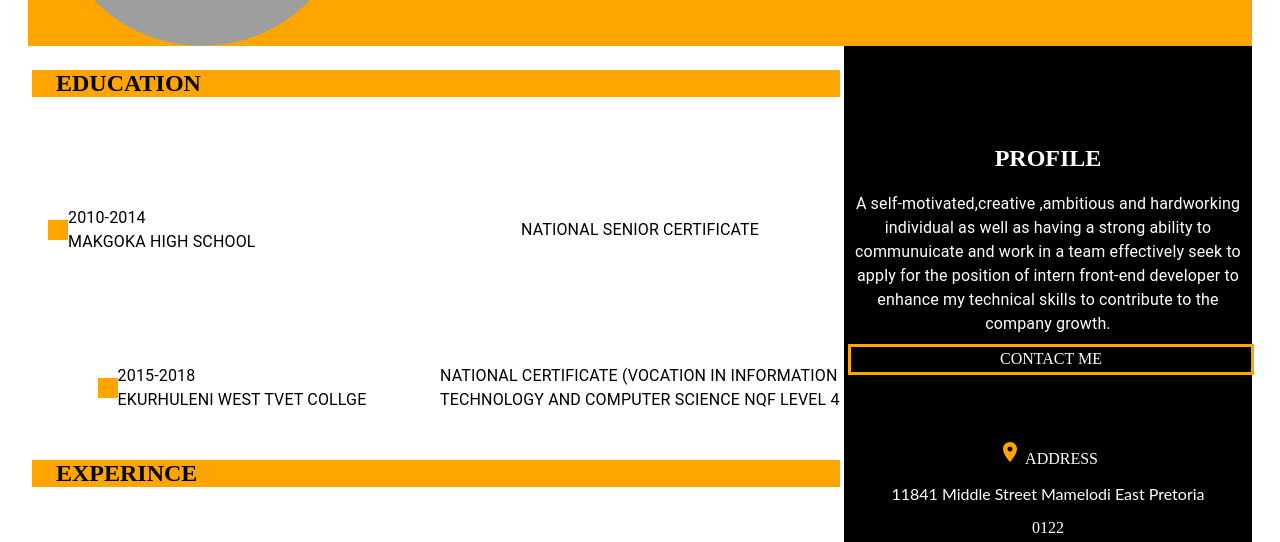
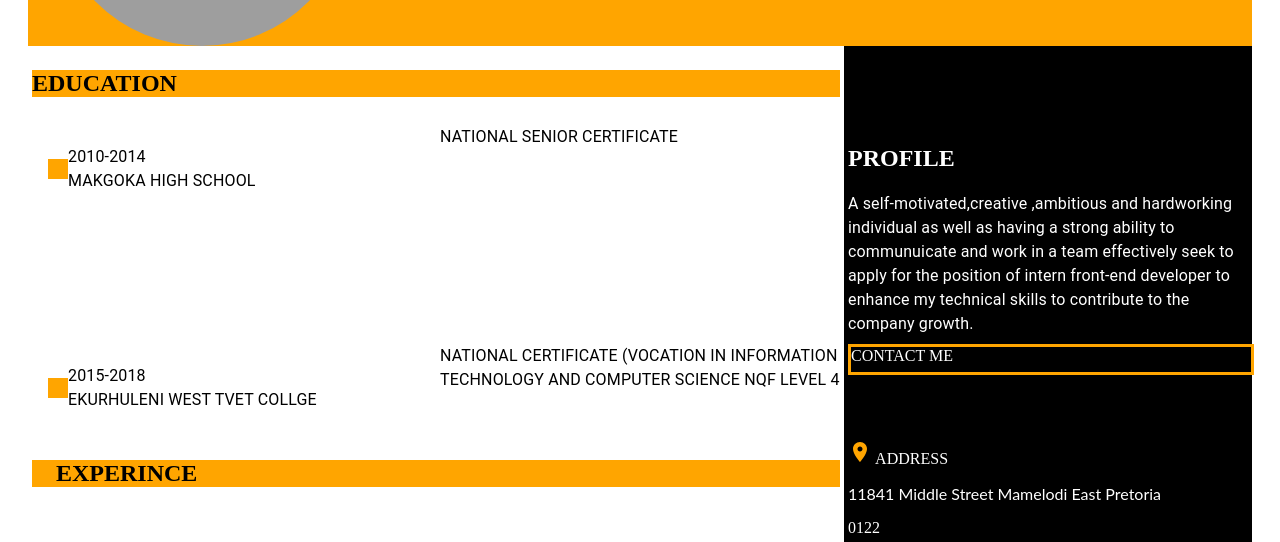
Before and after one commit to Kaybee-debug/practice, a React (Create React App) app: page / in a window 1280 px wide. Shown: the part 258-800 px from the top of the page. Built offline with nearby package versions, Linux system fonts and the light colour scheme; grey boxes are pictures that could not be loaded.

Commit message:
1 file modified

```diff
--- a/src/App.js
+++ b/src/App.js
@@ -66,12 +66,13 @@ export default function App() {
   </Grid>*/}
 
         <Grid  item xs={8}direction="row" >
-          <Container width="xs" style={{ backgroundColor: 'orange' }}>
+
+          <div width="xs" style={{ backgroundColor: 'orange' }}>
            <h2> EDUCATION</h2>
-          </Container>
+          </div>
           </Grid>
-          <Grid item xs={4}  className={classes.root} style={{textAlign:"center"}}> </Grid>
-          <Grid item xs={4} direction="row"style={{display:"flex",justifyContent:"flex-start" ,alignItems:"center"}} >
+          <Grid item xs={4}  className={classes.root} style={{}}> </Grid>
+          <Grid item xs={4} direction="row"style={{display:"flex",justifyContent:"flex-start" }} >
 
             <div>
               <List>
@@ -89,12 +90,12 @@ export default function App() {
 <Rating name="size-medium" defaultValue={2} />
   <Rating name="size-large" defaultValue={2} size="large" /></div>*/}
           </Grid>
-          <Grid item xs={4} direction="row"style={{display:"flex",justifyContent:"center" ,alignItems:"center"}}>
+          <Grid item xs={4} direction="row"style={{display:"flex" }}>
 
             <Typography>NATIONAL SENIOR CERTIFICATE</Typography>
           </Grid>
 
-          <Grid item xs={4} className={classes.root} style={{textAlign:"center"}}>
+          <Grid item xs={4} className={classes.root} style={{}}>
           <h2 >PROFILE</h2>
      <Typography>
        A self-motivated,creative ,ambitious and hardworking individual as well as having a strong ability to communuicate and work in a team effectively seek to apply for the position of intern front-end developer to enhance my technical skills to contribute to the company growth.
@@ -102,7 +103,7 @@ export default function App() {
 
           </Grid>
 
-          <Grid item xs={4}direction="row"style={{display:"flex",justifyContent:"center" ,alignItems:"center"}}>
+          <Grid item xs={4}direction="row"style={{display:"flex"}}>
 
             <div>
               <List>
@@ -113,7 +114,7 @@ export default function App() {
               </List>
             </div>
           </Grid>
-          <Grid item xs={4} direction="row"style={{display:"flex",justifyContent:"center" ,alignItems:"center"}}>
+          <Grid item xs={4} direction="row"style={{display:"flex" }}>
 
             <Typography>
               NATIONAL CERTIFICATE (VOCATION IN INFORMATION TECHNOLOGY AND
@@ -123,8 +124,8 @@ export default function App() {
         </Grid>
 
 
-        <Grid item xs={4} className={classes.root} style={{textAlign:"center"}} >
-        <Box display="flex" border={3} borderColor ="orange"width={1} height={25} alignItems="center"  justifyContent="center" >
+        <Grid item xs={4} className={classes.root} style={{}} >
+        <Box display="flex" border={3} borderColor ="orange"width={1} height={25}   >
           CONTACT ME
          </Box>
         </Grid>
@@ -135,7 +136,7 @@ export default function App() {
           </Grid>
 
 
-        <Grid item xs={4} className={classes.root} style={{textAlign:"center"}}>
+        <Grid item xs={4} className={classes.root} style={{}}>
         <LocationOn style={{color:"orange"}}/ ><lebel>  ADDRESS
              <p >11841 Middle Street
               Mamelodi East
@@ -143,7 +144,7 @@ export default function App() {
               0122</lebel>
            </Grid>
 
-        <Grid item xs={4} direction="row"style={{display:"flex",justifyContent:"flex-start" ,alignItems:"center"}}>
+        <Grid item xs={4} direction="row"style={{display:"flex",justifyContent:"flex-start" }}>
 
             <div>
               <List>
@@ -155,7 +156,7 @@ export default function App() {
               </List>
             </div>
           </Grid>
-          <Grid item xs={4}direction="row"style={{display:"flex",justifyContent:"center" ,alignItems:"center"}}>
+          <Grid item xs={4}direction="row"style={{display:"flex",justifyContent:"center" }}>
 
             <Typography>BHEKA MANAGEMENT SERVICE</Typography>
           </Grid>
```
